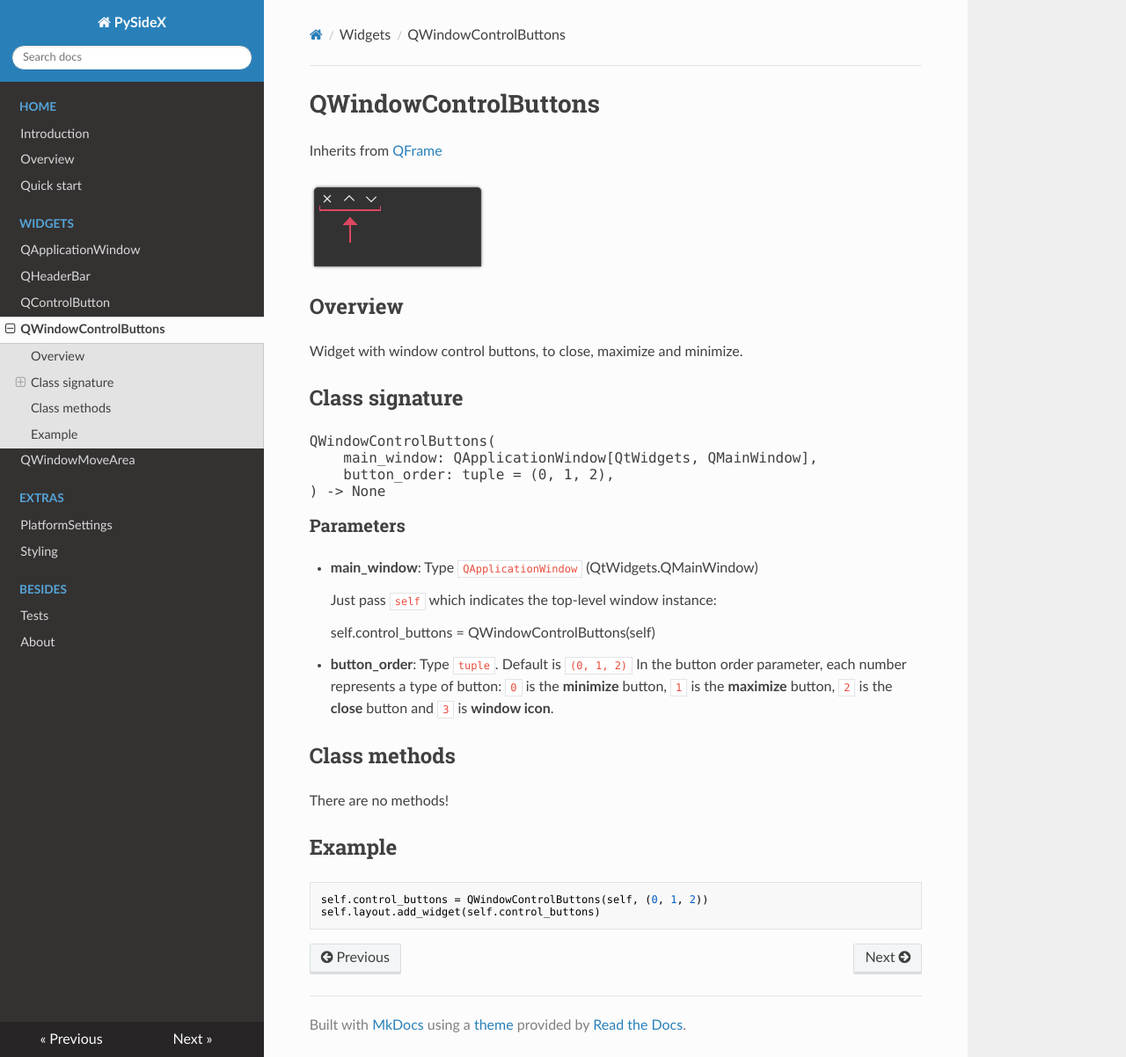
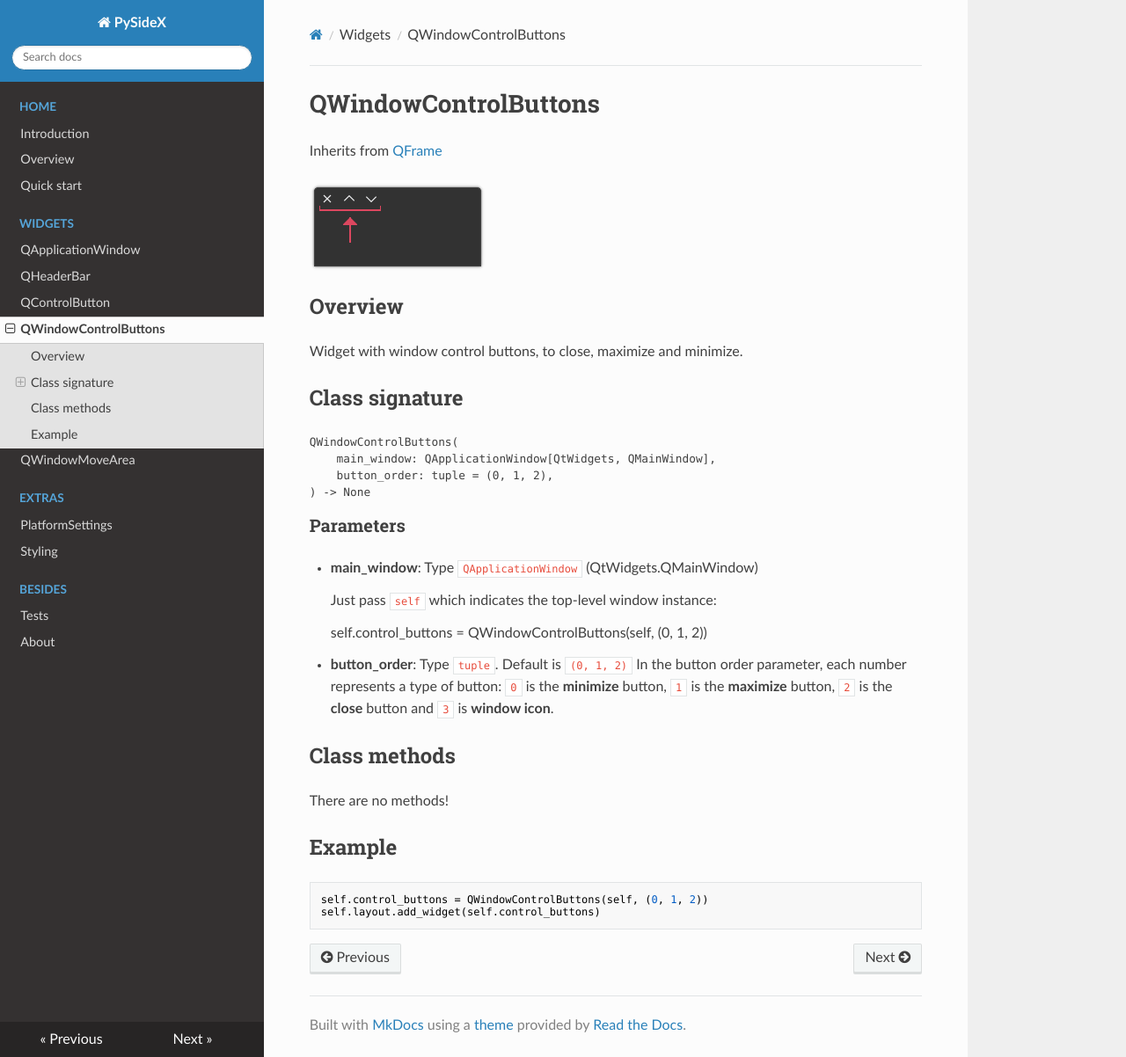
Before and after one commit to reticulardev/xside, an MkDocs documentation site: the page built from docs/reference_QWindowControlButtons.md, in a window 1280 px wide and 1202 px high. Shown: the whole window at 88% size. Built offline with MkDocs 1.6.1, drawn with Linux system fonts in a browser that asks for light colours; nearby versions of some CDN libraries.

Commit message:
QWindowControlButtons doc

```diff
--- a/docs/reference_QWindowControlButtons.md
+++ b/docs/reference_QWindowControlButtons.md
@@ -10,12 +10,10 @@ Widget with window control buttons, to close, maximize and minimize.
 
 ## Class signature
 
-<pre>
-QWindowControlButtons(
+<pre><small>QWindowControlButtons(
     main_window: QApplicationWindow[QtWidgets, QMainWindow],
     button_order: tuple = (0, 1, 2),
-) -> None
-</pre>
+) -> None</small></pre>
 
 ### Parameters
 
@@ -24,7 +22,7 @@ QWindowControlButtons(
     Just pass `self` which indicates the top-level window instance:
 
 
-    self.control_buttons = QWindowControlButtons(self)
+    self.control_buttons = QWindowControlButtons(self, (0, 1, 2))
 
   - **button_order**: Type `tuple`. Default is `(0, 1, 2)`
     In the button order parameter, each number represents a type of button: `0`
```
Also changed, not shown: docs/reference_QApplicationWindow.md (+1 -3 lines), docs/reference_QHeaderBar.md (+1 -3 lines).
